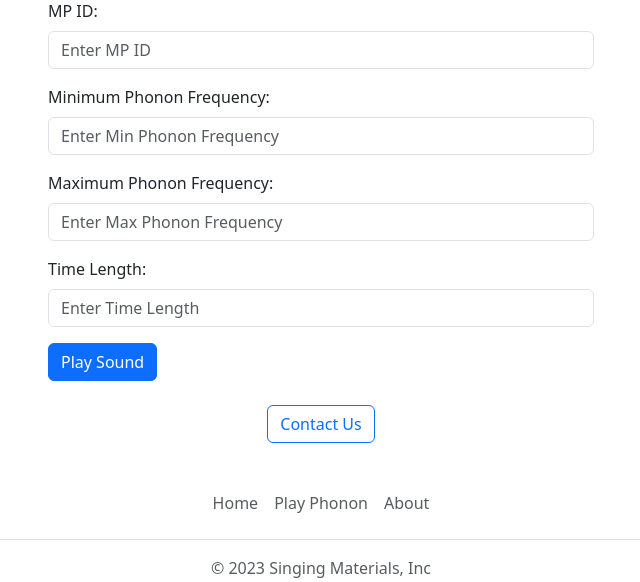
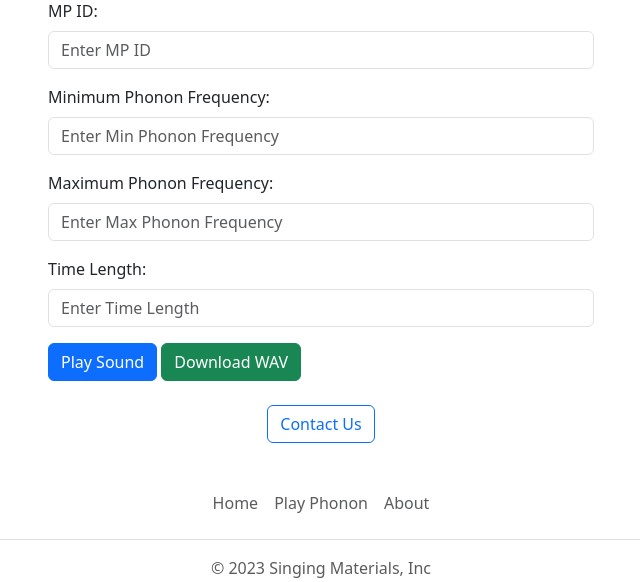
Before and after one commit to NU-CEM/singing-materials-online, a Flask app: page / in a window 1280 px wide. Shown: the part 936-1518 px from the top of the page, without its empty margins (319-959 px from the left). Run offline with Flask 3, Linux system fonts and the light colour scheme.

Commit message:
added download button

```diff
--- a/templates/index.html
+++ b/templates/index.html
@@ -49,11 +49,15 @@
             <input type="text" class="form-control" id="time_length" name="time_length" placeholder="Enter Time Length" required>
           </div>
 
-          <button type="submit" class="btn btn-primary">Play Sound</button>
+          <button type="submit" class="btn btn-primary" name="action" value="play">Play Sound</button>
+           <!-- Download WAV button -->
+           <button type="submit" class="btn btn-success ml-2" name="action" value="download">Download WAV</button>
+
         </form>
       </div>
     </div>
     <!-- Phonon Form ends here -->
+
 <!-- Contact Us  starts here-->
     <div class="text-center mt-4">
       <a href="mailto:l.whalley@northumbria.ac.uk?subject=Mail from Our Site" type="button" class="btn btn-outline-primary">Contact Us</a>
```
Also changed, not shown: requirements.txt (added, +418 -0 lines), 1 other file.
